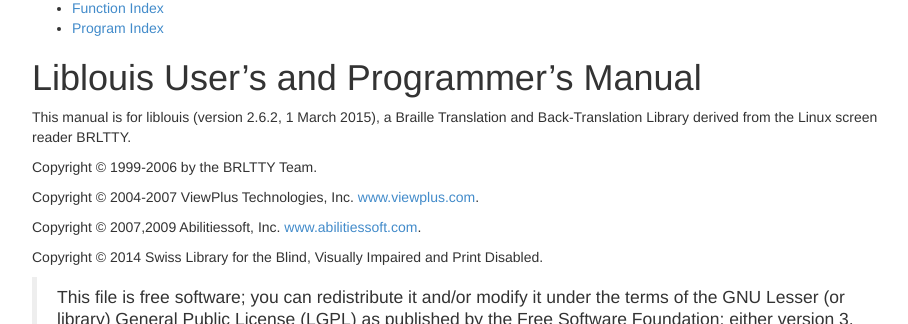
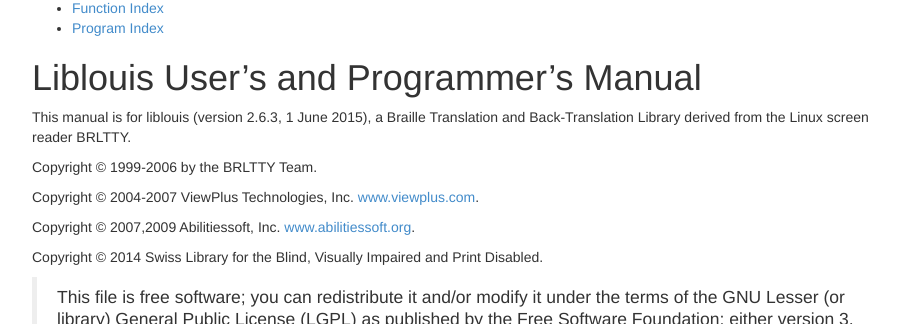
Before and after one commit to liblouis/liblouis.github.io, a Jekyll site: the page built from documentation/liblouis.html, in a window 1280 px wide and 900 px high, scrolled down 1154 px. Shown: the part 151-475 px from the top of the window, without its empty margins (38-946 px from the left). Built offline with Jekyll 4.4.1, drawn with Linux system fonts in a browser that asks for light colours; some of the changed text lies outside the part shown.

Commit message:
Update online documentation

```diff
--- a/documentation/liblouis.html
+++ b/documentation/liblouis.html
@@ -82,7 +82,7 @@
 <a name="Liblouis-User_0027s-and-Programmer_0027s-Manual"></a>
 <h1 class="top">Liblouis User&rsquo;s and Programmer&rsquo;s Manual</h1>
 
-<p>This manual is for liblouis (version 2.6.2, 1 March 2015),
+<p>This manual is for liblouis (version 2.6.3, 1 June 2015),
 a Braille Translation and Back-Translation Library derived from the
 Linux screen reader <acronym>BRLTTY</acronym>.
 </p>
@@ -93,7 +93,7 @@
 <a href="www.viewplus.com">www.viewplus.com</a>.
 </p>
 <p>Copyright &copy; 2007,2009 Abilitiessoft, Inc.
-<a href="www.abilitiessoft.com">www.abilitiessoft.com</a>.
+<a href="www.abilitiessoft.org">www.abilitiessoft.org</a>.
 </p>
 <p>Copyright &copy; 2014 Swiss Library for the Blind, Visually Impaired and Print Disabled.
 </p>
@@ -2273,7 +2273,7 @@
 <a href="www.viewplus.com">www.viewplus.com</a>.
 </p>
 <p>Copyright &copy; 2007,2009 Abilitiessoft, Inc.
-<a href="www.abilitiessoft.com">www.abilitiessoft.com</a>.
+<a href="www.abilitiessoft.org">www.abilitiessoft.org</a>.
 </p>
 <p>Liblouis is free software: you can redistribute it and/or modify it
 under the terms of the GNU Lesser General Public License as published
```
Also changed, not shown: other parts of documentation/liblouis.html (+1 -1 lines).
